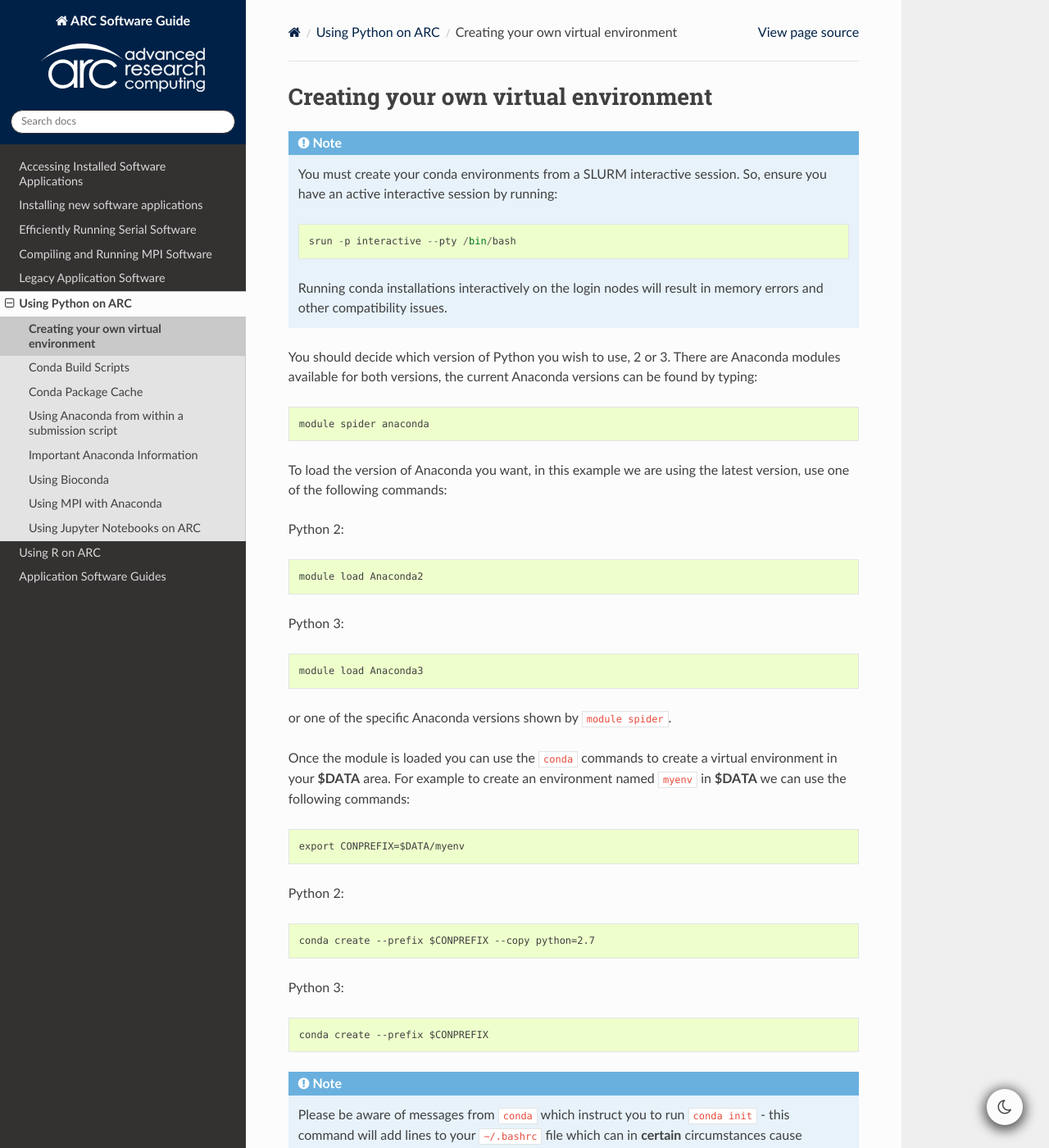
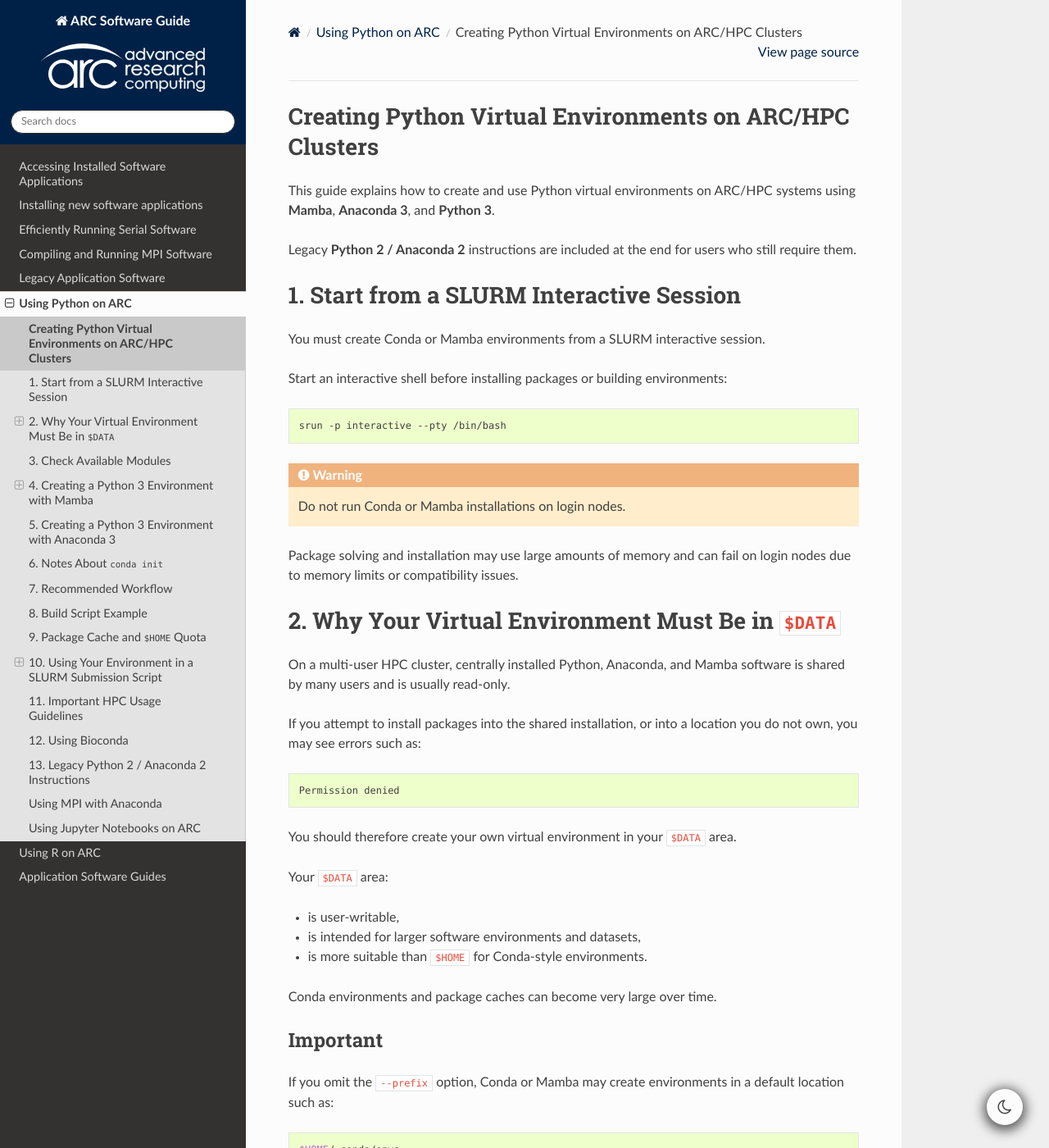
Before and after one commit to oxford-arc/arc-software-guide, a Sphinx documentation site: the page built from docs/source/python/anaconda_venv.rst, in a window 1280 px wide and 1400 px high. Shown: the whole window at 82% size. Built offline with Sphinx 7.4.7 and the Read the Docs theme 3.1.0, drawn with Linux system fonts in a browser that asks for light colours; some of the changed text lies outside the part shown.

Commit message:
Updated for 2026

```diff
--- a/docs/source/python/anaconda_venv.rst
+++ b/docs/source/python/anaconda_venv.rst
@@ -1,159 +1,442 @@
-Creating your own virtual environment
--------------------------------------
+Creating Python Virtual Environments on ARC/HPC Clusters
+=========================================================
 
-.. note::
-  You must create your conda environments from a SLURM interactive session. So, ensure you have an active interactive session by
-  running::
+This guide explains how to create and use Python virtual environments on
+ARC/HPC systems using **Mamba**, **Anaconda 3**, and **Python 3**.
 
-      srun -p interactive --pty /bin/bash
+Legacy **Python 2 / Anaconda 2** instructions are included at the end
+for users who still require them.
 
-  Running conda installations interactively on the login nodes will result in memory errors and other compatibility issues.
+1. Start from a SLURM Interactive Session
+=========================================
 
+You must create Conda or Mamba environments from a SLURM interactive
+session.
 
-You should decide which version of Python you wish to use, 2 or 3. There are Anaconda modules available for both versions, the current
-Anaconda versions can be found by typing::
+Start an interactive shell before installing packages or building
+environments:
 
-   module spider anaconda
+.. code-block:: bash
 
-To load the version of Anaconda you want, in this example we are using the latest version, use one of the following commands:
-
-Python 2::
-
-  module load Anaconda2
-
-Python 3::
-
-  module load Anaconda3
-
-or one of the specific Anaconda versions shown by ``module spider``.
-
-Once the module is loaded you can use the ``conda`` commands to create a virtual environment in your **$DATA** area. For example to create an environment named
-``myenv`` in **$DATA** we can use the following commands::
-
-  export CONPREFIX=$DATA/myenv
-
-Python 2::
-
-  conda create --prefix $CONPREFIX --copy python=2.7
-
-Python 3::
-
-  conda create --prefix $CONPREFIX
-
-.. note::
-  Please be aware of messages from ``conda`` which instruct you to run ``conda init`` - this command will add lines to your ``~/.bashrc`` file which can in **certain**
-  circumstances cause undesirable behaviour in SLURM batch files. We recommend activating with ``source activate`` if issues occur in batch files.
-
-You can now use (activate) the environment by running one of the following commands::
-
-  source activate $CONPREFIX
-
-or::
-
-  conda activate $CONPREFIX
-
-You can then use the ``conda install`` or ``pip`` commands to install packages. We recommend the use of ``conda install`` where possible to maintain package
-version consistency in the virtual environment. For example::
-
-  conda install numpy
-
-or::
-
-  pip install numpy
+   srun -p interactive --pty /bin/bash
 
 .. warning::
 
-  In the above examples we use the ``--prefix`` option to ``conda create`` This is to ensure that the conda virtual environment is placed in ``$DATA``. If you ommit
-  this there is a risk that your environment will be placed in the default location which is ``$HOME/.conda/envs`` this will very likely over time cause you to go over
-  quota in your ``$HOME`` area which will cause problems running jobs.
+   Do not run Conda or Mamba installations on login nodes.
 
-Conda Build Scripts
--------------------
+Package solving and installation may use large amounts of memory and can
+fail on login nodes due to memory limits or compatibility issues.
 
-For ease of use, rather than running the conda commands from the command line, we recommend creating a small script to create the environment, such that you can re-
-build the environment in future, if required. For example, you could create a file named ``build_env.sh`` with the following contents ::
+2. Why Your Virtual Environment Must Be in ``$DATA``
+====================================================
 
- !# /bin/bash
+On a multi-user HPC cluster, centrally installed Python, Anaconda, and
+Mamba software is shared by many users and is usually read-only.
 
- # Load the version of Anaconda you need
- module load Anaconda3
+If you attempt to install packages into the shared installation, or into
+a location you do not own, you may see errors such as:
 
- # Create an environment in $DATA and give it an appropriate name
- export CONPREFIX=$DATA/envname
- conda create --prefix $CONPREFIX
+.. code-block:: text
 
- # Activate your environment
- source activate $CONPREFIX
+   Permission denied
 
- # Install packages...
- conda install <packagename>
- ..
- ..
+You should therefore create your own virtual environment in your
+``$DATA`` area.
 
-You could then run this script with ::
+Your ``$DATA`` area:
 
-  sh ./build_env.sh
+- is user-writable,
+- is intended for larger software environments and datasets,
+- is more suitable than ``$HOME`` for Conda-style environments.
 
+Conda environments and package caches can become very large over time.
 
-Conda Package Cache
--------------------
+Important
+---------
 
-By default Anaconda will *cache* all packages installed using ``conda install`` into a directory in your ``$HOME`` area named ``~/.conda/pkgs`` before installing them
-into your virtual environment. Over time this has the potential to put you over quota in ``$HOME``
+If you omit the ``--prefix`` option, Conda or Mamba may create
+environments in a default location such as:
 
-If you find yourself over quota in ``$HOME`` check how much space is being used in ``~/.conda/pkgs`` ::
+.. code-block:: bash
 
-  cd ~/.conda
-  du -sh pkgs
+   $HOME/.conda/envs
 
-The ``du`` command above may take some time to run. When complete, the command will show how much space is in use in ``pkgs`` - for example ::
+This can eventually cause your ``$HOME`` directory to exceed quota
+limits, which may prevent jobs or shell sessions from working correctly.
 
-  12G     pkgs
+.. important::
 
-In this case 12GB of space is being used by downloaded packages. To tidy up, run the following commands ::
+   Always create environments under ``$DATA``.
+
+3. Check Available Modules
+==========================
+
+First, check which software modules are available:
+
+.. code-block:: bash
+
+   module spider mamba
+   module spider anaconda
+
+Load the appropriate module provided on your system.
+
+For example, if a Mamba module is available:
+
+.. code-block:: bash
+
+   module load Mamba
+
+If no separate Mamba module exists, load Anaconda 3:
+
+.. code-block:: bash
+
+   module load Anaconda3
+
+4. Creating a Python 3 Environment with Mamba
+=============================================
+
+Step 1 — Define the Environment Location
+----------------------------------------
+
+Create an environment path in your ``$DATA`` area:
+
+.. code-block:: bash
+
+   export CONPREFIX=$DATA/myenv
+
+Step 2 — Create the Environment
+-------------------------------
+
+Example using Python 3.11:
+
+.. code-block:: bash
+
+   mamba create --prefix $CONPREFIX python=3.11
+
+Step 3 — Activate the Environment
+---------------------------------
+
+.. code-block:: bash
+
+   conda activate $CONPREFIX
+
+If ``conda activate`` causes issues in batch scripts, use:
+
+.. code-block:: bash
+
+   source activate $CONPREFIX
+
+Step 4 — Install Packages
+-------------------------
+
+Install packages with Mamba where possible:
+
+.. code-block:: bash
+
+   mamba install numpy
+
+If a package is unavailable through Conda/Mamba, use ``pip``:
+
+.. code-block:: bash
+
+   pip install numpy
+
+.. note::
+
+   Prefer ``mamba install`` or ``conda install`` whenever possible, as
+   this helps maintain package compatibility.
+
+5. Creating a Python 3 Environment with Anaconda 3
+==================================================
+
+Load the Anaconda 3 module:
+
+.. code-block:: bash
+
+   module load Anaconda3
+
+Create an environment in ``$DATA``:
+
+.. code-block:: bash
+
+   export CONPREFIX=$DATA/myenv
+   conda create --prefix $CONPREFIX python=3
+
+Activate the environment:
+
+.. code-block:: bash
+
+   source activate $CONPREFIX
+
+or:
+
+.. code-block:: bash
+
+   conda activate $CONPREFIX
+
+Install packages:
+
+.. code-block:: bash
+
+   conda install numpy
+
+or, if necessary:
+
+.. code-block:: bash
+
+   pip install numpy
+
+6. Notes About ``conda init``
+=============================
+
+Conda may display messages suggesting that you run:
+
+.. code-block:: bash
+
+   conda init
+
+.. warning::
+
+   Avoid running ``conda init`` on HPC systems.
+
+``conda init`` modifies your ``~/.bashrc`` file and can sometimes cause
+problems in SLURM batch jobs.
+
+If activation issues occur in batch scripts, use:
+
+.. code-block:: bash
+
+   source activate $CONPREFIX
+
+instead.
+
+7. Recommended Workflow
+=======================
+
+.. code-block:: text
+
+   Login Node
+       │
+       ▼
+   Start Interactive Session
+       │
+       ▼
+   Load Module (Mamba / Anaconda3)
+       │
+       ▼
+   Create Environment in $DATA
+       │
+       ▼
+   Activate Environment
+       │
+       ▼
+   Install Packages
+       │
+       ▼
+   Use Environment in SLURM Jobs
+
+8. Build Script Example
+=======================
+
+For reproducibility, it is often better to create a small build script
+rather than entering commands manually.
+
+Create a file called ``build_env.sh``:
+
+.. code-block:: bash
+
+   #!/bin/bash
+
+   # Start this script from a SLURM interactive session,
+   # not from a login node.
+
+   # Load the required software stack.
+   # Use ONE of the following:
+
+   module load Mamba
+   # module load Anaconda3
+
+   # Define the environment location.
+   export CONPREFIX=$DATA/envname
+
+   # Create the environment.
+   mamba create --prefix $CONPREFIX python=3
+
+   # If using Conda instead:
+   # conda create --prefix $CONPREFIX python=3
+
+   # Activate the environment.
+   source activate $CONPREFIX
+
+   # Install packages.
+   mamba install <packagename>
+
+   # Or, if using Conda:
+   # conda install <packagename>
+
+Run the script from an interactive session:
+
+.. code-block:: bash
+
+   sh ./build_env.sh
+
+9. Package Cache and ``$HOME`` Quota
+====================================
+
+By default, Conda caches packages in:
+
+.. code-block:: bash
+
+   ~/.conda/pkgs
+
+Over time, this directory can become very large and may exceed your
+``$HOME`` quota.
+
+Check disk usage:
+
+.. code-block:: bash
+
+   cd ~/.conda
+   du -sh pkgs
+
+Example output:
+
+.. code-block:: text
+
+   12G    pkgs
+
+Clean cached packages and tarballs:
+
+.. code-block:: bash
 
    module load Anaconda3
    conda clean --packages --tarballs
 
-You can repeat the ``du`` command above to check that the space has been freed.
+You can re-run:
 
-Using Anaconda from within a submission script
-----------------------------------------------
+.. code-block:: bash
 
-In order to use your installed virtual environment from a batch script, you will need to load the appropriate Anconda module and activate your environment.
-Using values from the above example (and assuming Python version 3, Anaconda 2020/11)::
+   du -sh pkgs
 
-  # After SBATCH section of script
+to verify that space has been freed.
 
-  module load Anaconda3/2020.11
-  source activate $DATA/myenv
+10. Using Your Environment in a SLURM Submission Script
+=======================================================
 
-  # Your Python commands here...
+Do not rely on environments activated before running ``sbatch``.
 
+Always load modules and activate environments inside the submission
+script.
 
-Important Anaconda Information
-------------------------------
+Example Using Anaconda 3
+------------------------
 
+.. code-block:: bash
 
-When using Anaconda on the ARC systems, please take note of the following:
+   # After the SBATCH section
 
-- Do not load Anaconda virtual environments automatically on log in from your .bashrc or .bash_profile scripts. These will cause issues to SLURM submitted jobs.
+   module load Anaconda3/2020.11
+   source activate $DATA/myenv
 
-- Ensure you have deactivated the virtual environment BEFORE submitting a SLURM job using sbatch, otherwise you will have issues with packages from your virtual environment not being found.
+   # Run your code
+   python my_script.py
 
-- You should load all you require from the submission script - as in the submission script example above.
+Example Using Mamba
+-------------------
 
-Using Bioconda
---------------
+.. code-block:: bash
 
-Use the instructions above to create a basic Python Anaconda 2 or 3 virtual environment, then use the following commands
-to ensure the bioconda repostories are enabled::
+   # After the SBATCH section
 
-  conda config --add channels defaults
-  conda config --add channels bioconda
-  conda config --add channels conda-forge
+   module load Mamba
+   source activate $DATA/myenv
 
+   # Run your code
+   python my_script.py
 
-Bioconda packages may then be installed by using the ``conda install`` command, for example to install ``bwa``::
+11. Important HPC Usage Guidelines
+==================================
 
-  conda install bwa
+When using Anaconda, Conda, or Mamba on ARC/HPC systems:
+
+- Do not auto-load environments from ``.bashrc`` or ``.bash_profile``.
+- Deactivate environments before submitting jobs with ``sbatch``.
+- Load modules and activate environments inside the batch script.
+- Create environments in ``$DATA``, not in ``$HOME``.
+- Perform installations from interactive compute sessions, not login
+  nodes.
+
+12. Using Bioconda
+==================
+
+First create a basic Python 3 environment using the instructions above.
+
+Then enable the required channels:
+
+.. code-block:: bash
+
+   conda config --add channels defaults
+   conda config --add channels bioconda
+   conda config --add channels conda-forge
+
+Install packages with Mamba or Conda.
+
+Example:
+
+.. code-block:: bash
+
+   mamba install bwa
+
+or:
+
+.. code-block:: bash
+
+   conda install bwa
+
+13. Legacy Python 2 / Anaconda 2 Instructions
+=============================================
+
+.. warning::
+
+   Python 2 is end-of-life and should only be used for legacy software
+   that cannot run under Python 3.
+
+Check available versions:
+
+.. code-block:: bash
+
+   module spider anaconda
+
+Load Anaconda 2 only if required:
+
+.. code-block:: bash
+
+   module load Anaconda2
+
+Create a Python 2.7 environment:
+
+.. code-block:: bash
+
+   export CONPREFIX=$DATA/myenv-py2
+
+   conda create --prefix $CONPREFIX --copy python=2.7
+
+Activate the environment:
+
+.. code-block:: bash
+
+   source activate $CONPREFIX
+
+or:
+
+.. code-block:: bash
+
+   conda activate $CONPREFIX
+
+Install packages:
+
+.. code-block:: bash
+
+   conda install <packagename>
+
+Use these legacy instructions only where Python 2 is unavoidable.
```
